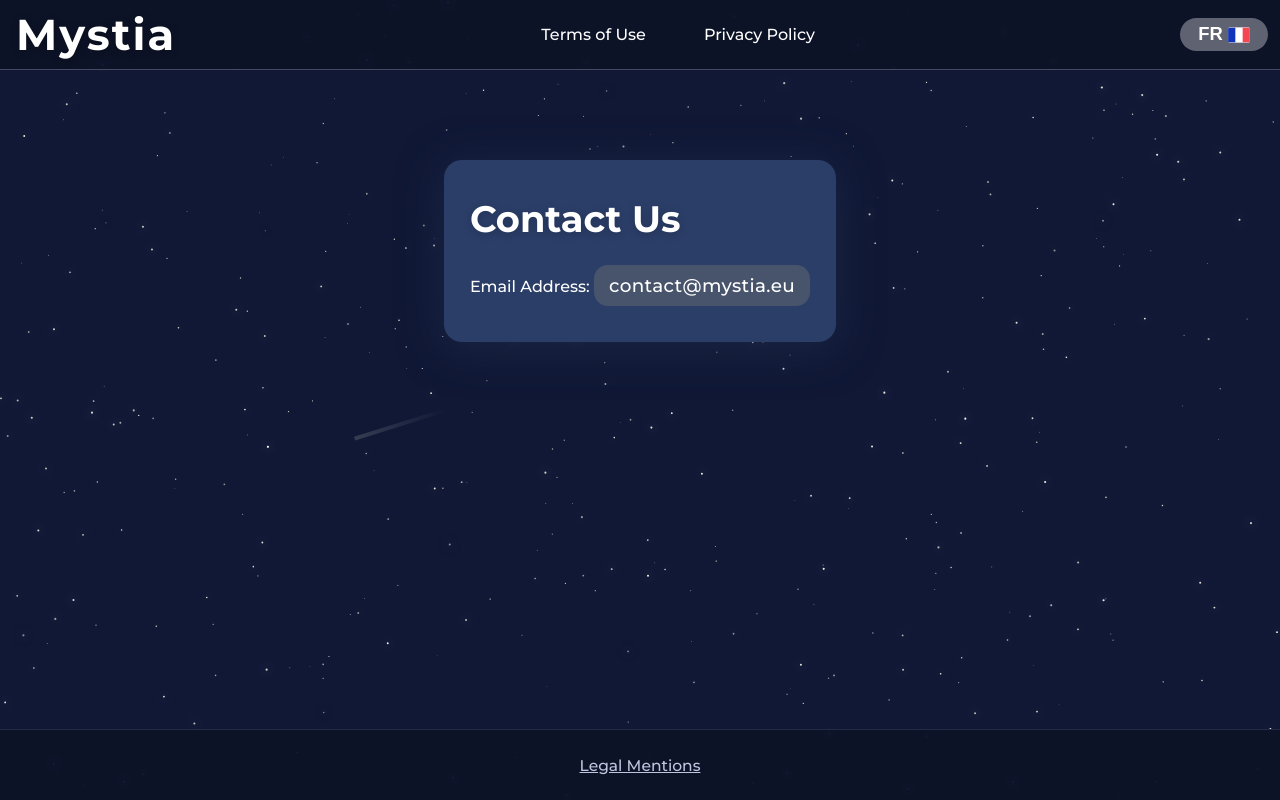
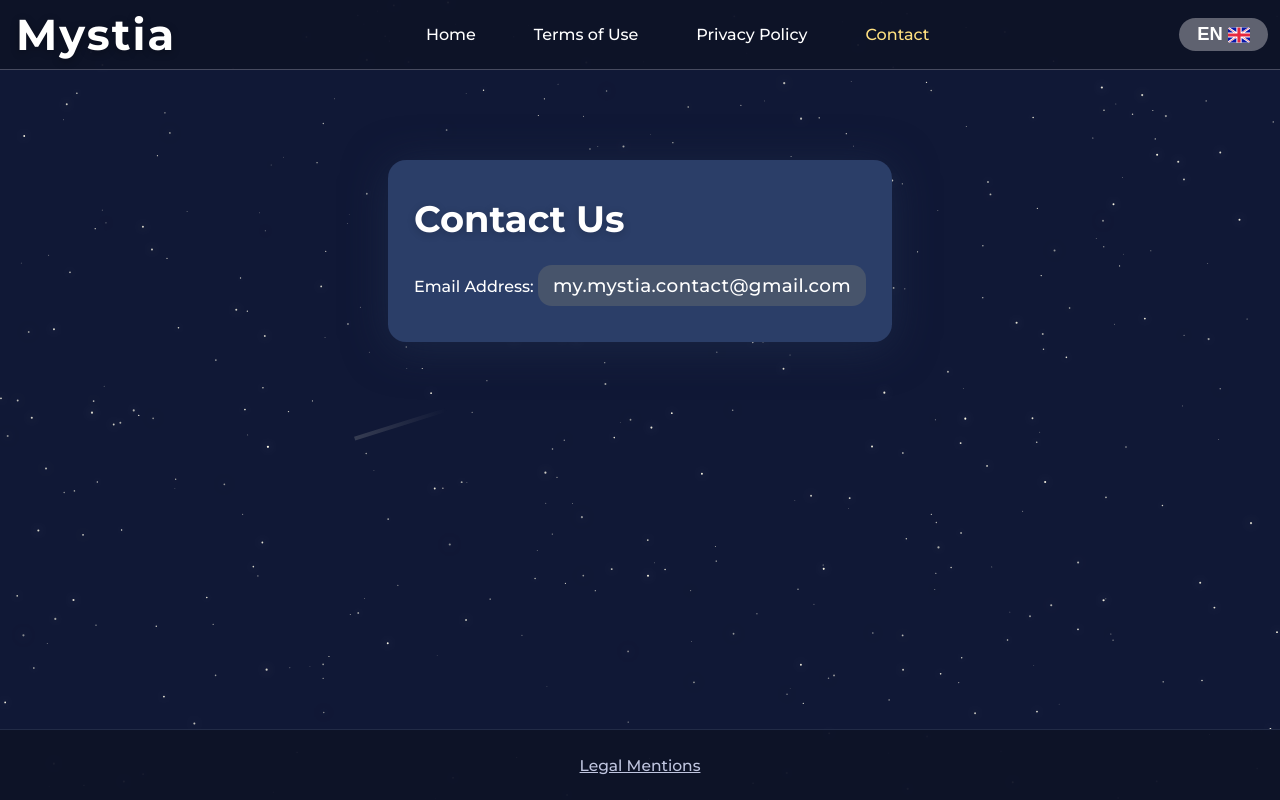
Before and after one commit to Morgan-Nouet/mystia_website, a plain HTML site: page contact.html in a window 1280 px wide. Drawn offline with Linux system fonts and the light colour scheme.

Commit message:
Mise a jour de la page contact + fix drapeau qui ne s'affichait pas dans la bonne langue

```diff
--- a/contact.html
+++ b/contact.html
@@ -15,11 +15,11 @@
     <header>
         <div class="logo">Mystia</div>
         <nav class="nav-desktop">
-      <!--<a href="index.html" data-i18n="menu_home">Accueil</a> -->
-      <a href="cgu.html" data-i18n="menu_cgu">CGU</a>
-      <a href="privacy.html" data-i18n="menu_privacy">Politique de Confidentialité</a>
-      <!--<a href="contact.html" data-i18n="menu_contact">Contact</a> -->
-    </nav>
+            <a href="index.html" data-i18n="menu_home">Accueil</a>
+            <a href="cgu.html" data-i18n="menu_cgu">CGU</a>
+            <a href="privacy.html" data-i18n="menu_privacy">Politique de Confidentialité</a>
+            <a href="contact.html" data-i18n="menu_contact">Contact</a>
+        </nav>
         <div class="header-actions">
             <button class="lang-switch" id="langBtn">
                 <span id="flagIcon" aria-label="switch language" style="font-size:1.15em;">EN 🇬🇧</span>
@@ -36,7 +36,7 @@
             <h1 data-i18n="contact_title">Nous contacter</h1>
             <div>
                 <span data-i18n="contact_email_label">Adresse e-mail :</span>
-                <span class="contact-address">contact@mystia.eu</span>
+                <span class="contact-address">my.mystia.contact@gmail.com</span>
             </div>
         </section>
     </main>
--- a/js/mystia.js
+++ b/js/mystia.js
@@ -47,10 +47,11 @@ function updateLangBtn(lang) {
     if (flagIcon) {
         if (lang === 'fr') {
             // Quand on est en français, on propose de passer à l’anglais
-            flagIcon.innerHTML = 'EN <img src="img/gb.svg" alt="UK flag" style="height:1.2em;vertical-align:middle;">';
+            flagIcon.innerHTML = 'FR <img src="img/fr.svg" alt="Drapeau français" style="height:1.2em;vertical-align:middle;">';
         } else {
             // Quand on est en anglais, on propose de passer au français
-            flagIcon.innerHTML = 'FR <img src="img/fr.svg" alt="Drapeau français" style="height:1.2em;vertical-align:middle;">';
+
+            flagIcon.innerHTML = 'EN <img src="img/gb.svg" alt="UK flag" style="height:1.2em;vertical-align:middle;">';
         }
     }
 }
```
Also changed, not shown: cgu.html (+2 -2 lines), index.html (+2 -2 lines), mentions.html (+2 -2 lines), privacy.html (+2 -2 lines).
